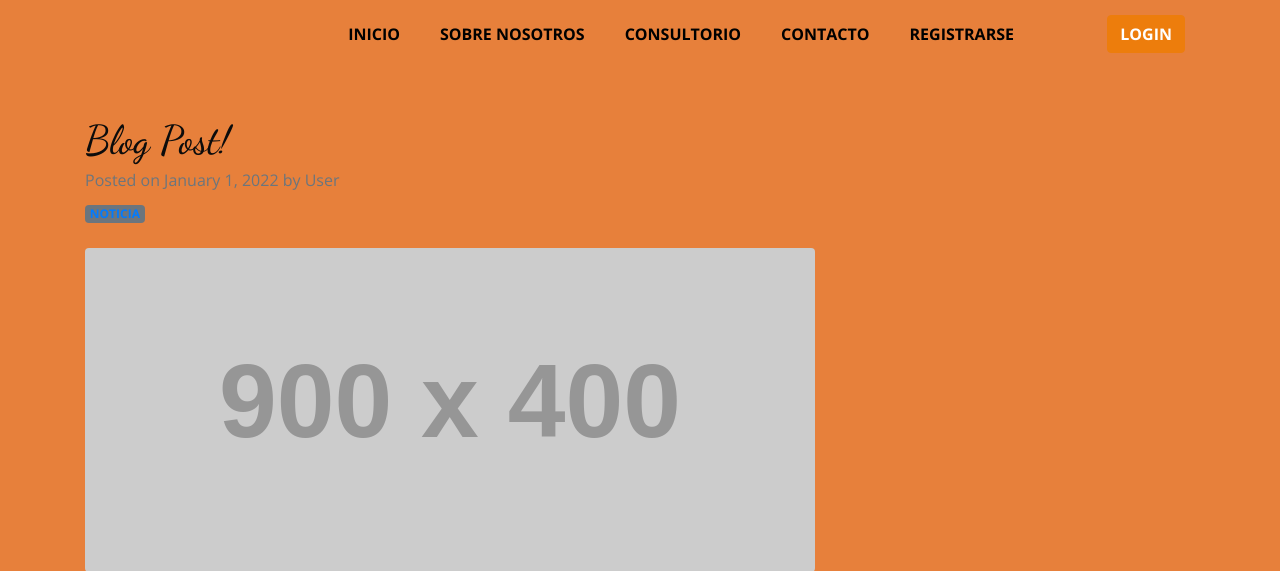
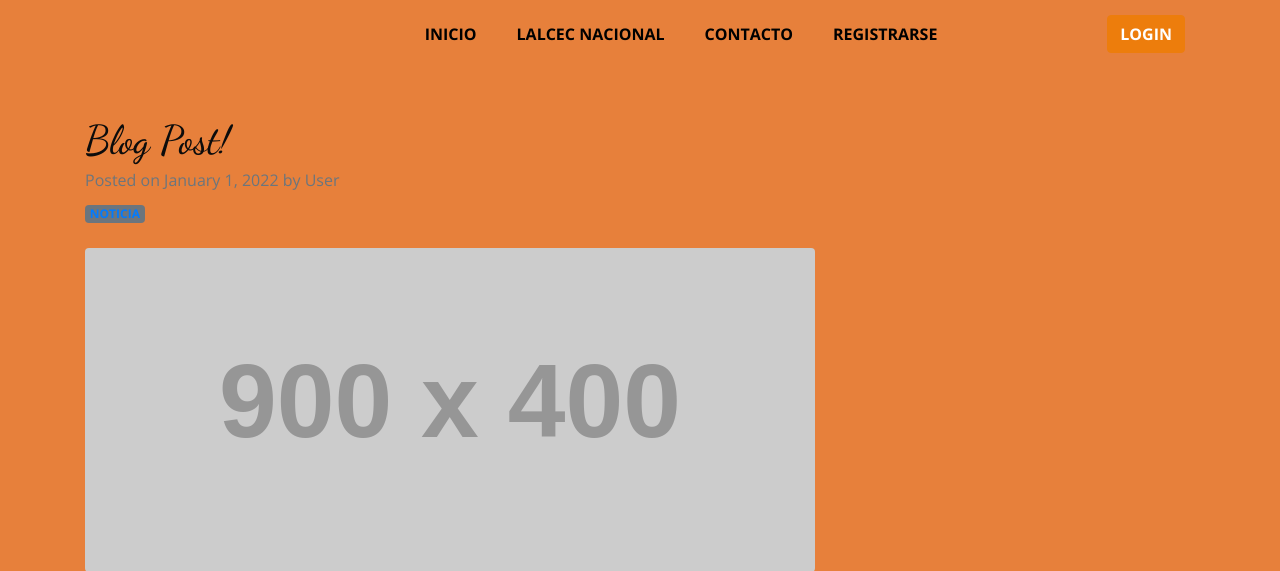
Before and after one commit to santiagonrod/Info22Equipo3, a Django app: page /post in a window 1280 px wide. Shown: the top 571 px of the page. Run offline with Django 4.2, Linux system fonts and the light colour scheme; grey boxes labelled with a size stand in for pictures from a placeholder-image service; parts of the project's set-up code (start-up, migrations or seed data) failed here and were passed over; some libraries are stand-ins or nearby versions.

Commit message:
enlaces de la navbar e hyp del footer

```diff
--- a/source/templates/footer.html
+++ b/source/templates/footer.html
@@ -5,6 +5,7 @@
 <html>
 
   <!-- footer section -->
+  <section class="footer" id="footer">
   <footer class="footer_section">
     <div class="container">
       <div class="row">
@@ -23,13 +24,13 @@
                   CP: H3700IAJ
                 </span>
               </a>
-              <a href="">
+              <a>
                 <i class="fa fa-phone" aria-hidden="true"></i>
                 <span>
                   LLamanos: 0364 410-5595
                 </span>
               </a>
-              <a href="">
+              <a>
                 <i class="fa fa-envelope" aria-hidden="true"></i>
                 <span>
                   lalcecspchaco@gmail.com
@@ -103,4 +104,5 @@
       </div>
     </div>
   </footer>
+</section>
   <!-- footer section -->
--- a/source/templates/header.html
+++ b/source/templates/header.html
@@ -27,13 +27,13 @@
                 <a class="nav-link" href="{% url 'inicio' %}" style="color:black"><b>INICIO</b> <span class="sr-only">(current)</span></a>
               </li>
               <li class="nav-item">
-                <a class="nav-link" href="menu.html"  style="color:black"><b>SOBRE NOSOTROS</b></a>
+                <a class="nav-link" href="https://www.lalcec.org.ar/"  style="color:black"><b>LALCEC NACIONAL</b></a>
               </li>
+              <!--li class="nav-item">
+                <a class="nav-link" href="" style="color:black"><b>CONSULTORIO</b></a>
+              </li-->
               <li class="nav-item">
-                <a class="nav-link" href="about.html" style="color:black"><b>CONSULTORIO</b></a>
-              </li>
-              <li class="nav-item">
-                <a class="nav-link" href="about.html" style="color:black"><b>CONTACTO</b></a>
+                <a class="nav-link" href="#footer" style="color:black"><b>CONTACTO</b></a>
               </li>
               <li class="nav-item">
                 <a class="nav-link" href="{% url 'registro'%}"  style="color:black"><b>REGISTRARSE</b></a>
```
